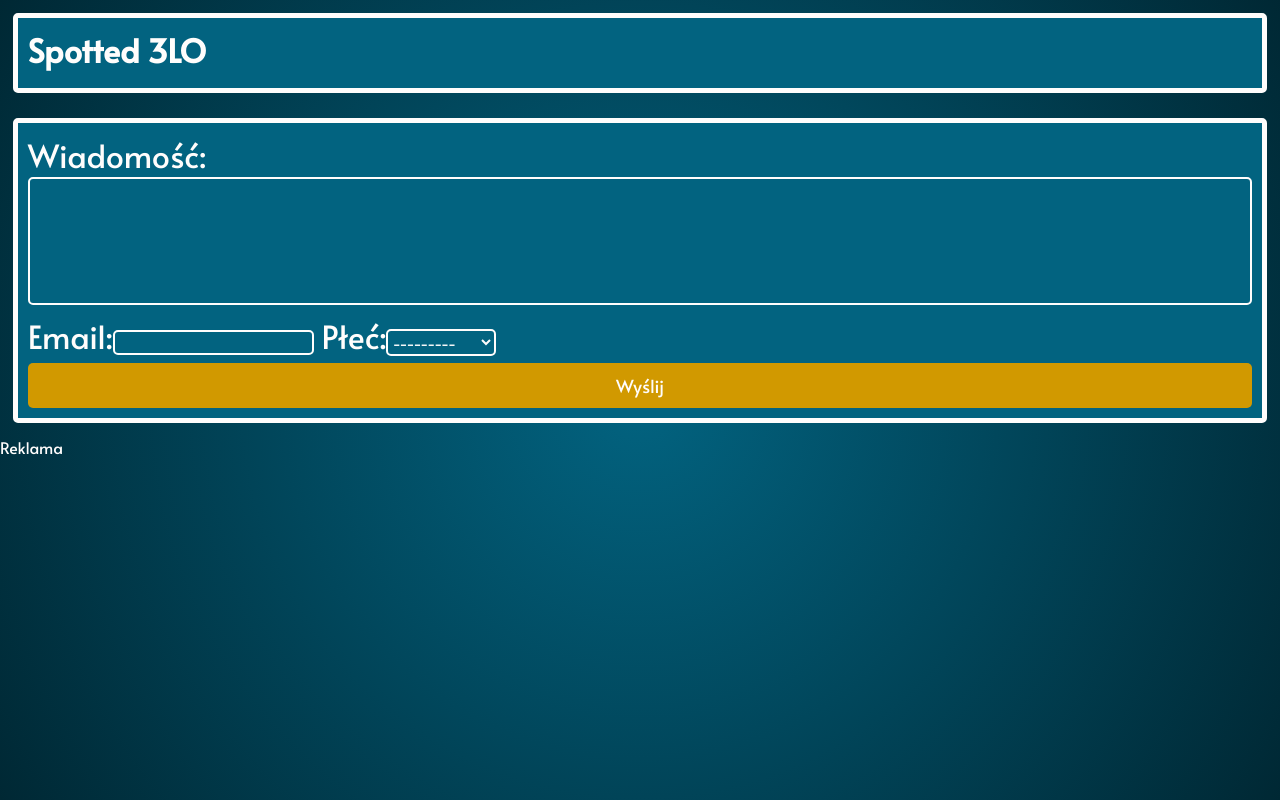
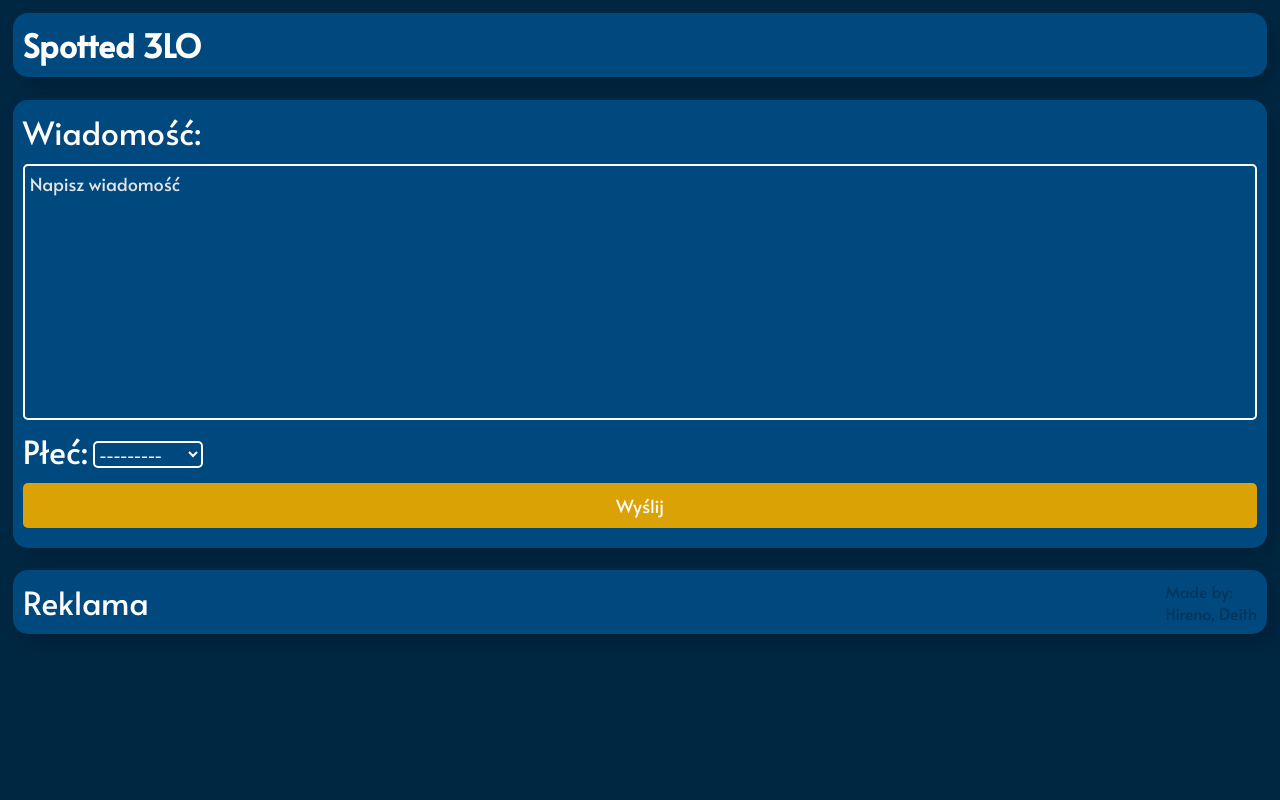
Before and after one commit to deithh/3lo, a Django app: page / in a window 1280 px wide. Run offline with Django 3.2, Linux system fonts and the light colour scheme.

Commit message:
final grid

```diff
--- a/lo3/index/models.py
+++ b/lo3/index/models.py
@@ -15,11 +15,10 @@
         ('Od_Spottera', 'Od Spottera'),
         ('Od_Spotterki','Od Spotterki'),
     ]
-    email = models.EmailField()
     płeć = models.CharField(choices=spotter, max_length=500)
 
 
 class spotted(ModelForm):
     class Meta:
         model= ContactForm
-        fields = ['wiadomość', 'email', 'płeć']
+        fields = ['wiadomość', 'płeć']
--- a/lo3/index/static/styles.css
+++ b/lo3/index/static/styles.css
@@ -6,7 +6,7 @@
 }
 
 body {
-    background: radial-gradient(circle, rgba(2,99,128,1) 0%, rgba(0,40,52,1) 100%);
+    background: #002742;
     color: #fffdfc;
     font-family: Alata, Arial, Helvetica, sans-serif;
 }
@@ -36,6 +36,7 @@
     border: none;
     outline: none;
 }
+
 option {
     font-family: Alata, Arial, Helvetica, sans-serif;
     color: black;
@@ -43,7 +44,7 @@
 
 #button1 {
     border: none;
-    background-color: #d19900;
+    background-color: #dba206;
     color: #fffdfc;
     font-size: 18px;
     font-family: Alata, Arial, Helvetica, sans-serif;
@@ -52,59 +53,71 @@
     padding-bottom: 10px;
     border-radius: 5px;
     transition:background-color 0.1s;
-    display: inline;
+
     right:0%;
     width: 100%;
-    margin: auto;
+    margin: 10px 0px;
+
 }
 #button1:hover{
-    background-color: #f0bd32;
+    background-color: #f1bf34;
 }
 #button1:focus {
     outline: none;
     border: none;
 }
+
+#content{
+    top:0%;
+    margin: auto;
+    width: 98%;
+    border: none;
+    border-radius: 15px;
+    padding: 10px;
+    display: inline-block;
+    box-shadow: 10px 10px 22px -3px rgba(0,0,0,0.2);
+
+    font-size: 2em;
+    margin:1%;
+    background: #00497e;
+    margin-bottom: 10px;
+
+}
 #header{
-    top:0%;
-
-    border: 5px solid #fffdfc;
-    border-radius: 5px;
+    top: 0%;
+    border:none;
+    border-radius: 15px;
     padding: 10px;
     width: 98%;
     display: inline-block;
     margin:1%;
-    height: 10vh;
-    background: #026380;
 
-}
-#content{
-    top:0%;
-    margin: auto;
-    width: 98%;
-    border: 5px solid #fffdfc;
-    border-radius: 5px;
-    padding: 10px;
-    display: inline-block;
-
-    font-size: 2em;
-    margin:1%;
-    background: #026380;
-
-}
-#ads{
-    height: 10vh;
-    width:25%;
-    border: 5px solid #fffdfc;
-    border-radius: 5px;
-    padding: 10px;
-    position: relative;
-    display: inline-block;
+    background: #00497e;
+    box-shadow: 10px 10px 22px -3px rgba(0,0,0,0.2);
+    font-size: 1em;
+    margin-bottom: 10px;
 
 
 }
+#lower{
+
+    border:none;
+    border-radius: 15px;
+    padding: 10px;
+    width: 98%;
+    display: inline-block;
+    margin:1%;
+    background: #00497e;
+    box-shadow: 10px 10px 22px -3px rgba(0,0,0,0.2);
+    font-size: 2em;
+    margin-bottom: 10px;
+
+
+}
+
 #id_wiadomość{
     width: 100%;
-    height: 8rem;
+    height: 16rem;
     padding:5px;
     border: 2px solid  #fffdfc;
     border-radius: 5px;
@@ -113,8 +126,10 @@
     font-family: Alata, Arial, Helvetica, sans-serif;
     font-size: 18px;
     resize: none;
-    margin:0px;
+    margin-top:10px;
     transition: 0.3s;
+    border-color: #FFFF;
+    /*background-color: #FFFF;*/
 
 
 
@@ -127,20 +142,6 @@
 #id_wiadomość::placeholder {
     color:  #e4e4e4;
 }
-#id_email{
-    display: inline-block;
-    font-family: Alata, Arial, Helvetica, sans-serif;
-    outline:  none;
-    background-color: transparent;
-    color:#fffdfc;
-    font-size: 15px;
-    border: 2px solid #fffdfc;
-    align-items: center;
-    label{
-        padding:2px;
-    }
-
-}
 #id_płeć{
     display: inline-block;
     background-color: transparent;
@@ -148,7 +149,17 @@
     font-size: 15px;
     color:  #fffdfc;
     font-family: Alata, Arial, Helvetica, sans-serif;
-    label{
-        padding: 2px;
-    }
+    transform: translate(0, -3px);
+    margin: 0px 5px;
+
 }
+#madeby{
+    float: right;
+
+    display: inline;
+    font-size: 0.5em;
+    color: #01355a
+}
+#ad{
+    display: inline;
+}
--- a/lo3/index/templates/index.html
+++ b/lo3/index/templates/index.html
@@ -9,7 +9,7 @@
   <link rel="stylesheet" href="http://fonts.googleapis.com/css?family=Alata&subset=latin,latin-ext">
   <link rel="stylesheet" type="text/css" href="{% static '../static/styles.css' %}">
   <title>Spotted 3LO konin</title>
-  <script src="https://ajax.googleapis.com/ajax/libs/jquery/3.5.1/jquery.min.js"></script>
+
 </head>
 <body>
   <div class="main">
@@ -32,8 +32,9 @@
 
     </div>
 
-    <div id="reklamy">
+    <div id="lower">
      <p id="ad">Reklama</p>
+     <p id="madeby">Made by: </br>Hireno, Deith</p>
     </div>
   </div>
 
```
Also changed, not shown: lo3/index/static/stylesafter.css (+61 -5 lines), lo3/index/templates/after.html (+11 -3 lines), lo3/db.sqlite3, lo3/index/migrations/0003_auto_20200928_1553.py (added), lo3/index/static/arrow.png (added), lo3/index/static/scriptafter.js (added).
